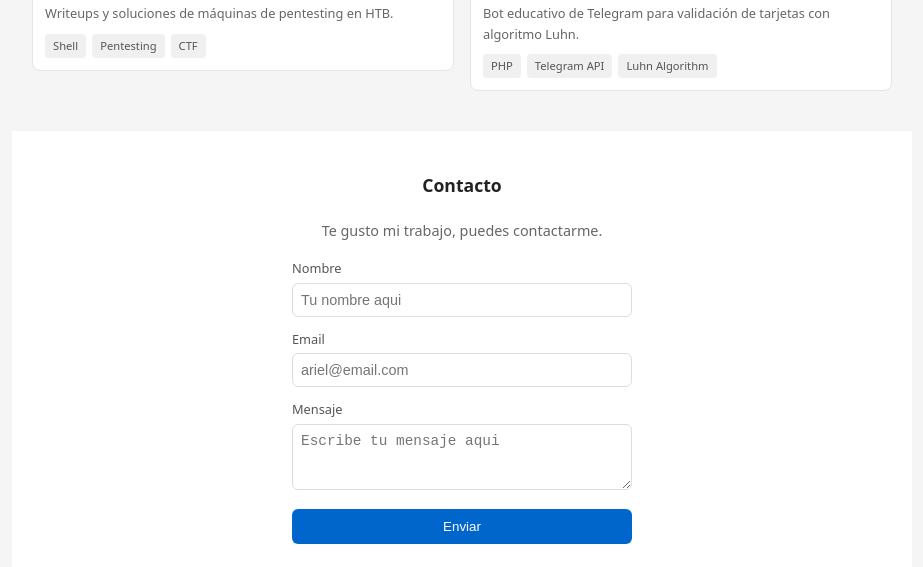
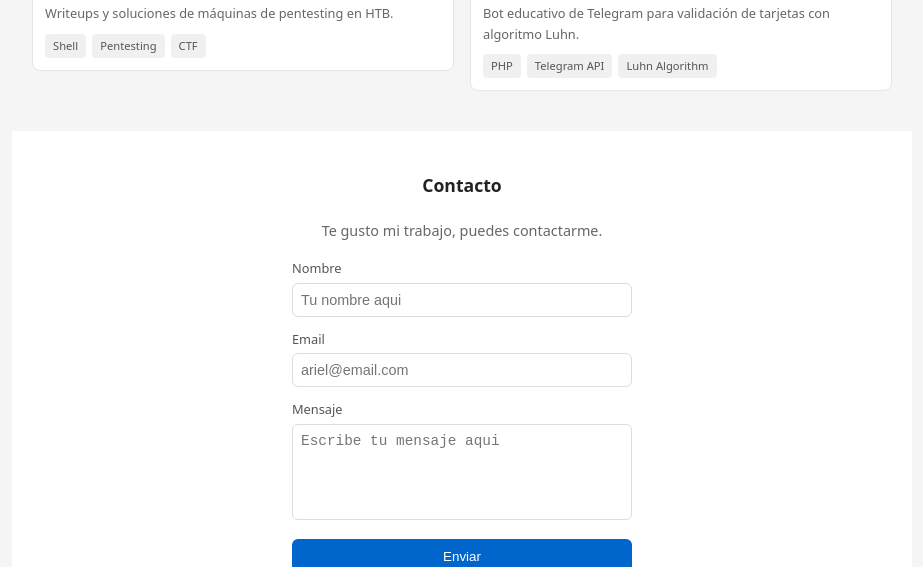
Before and after one commit to mat1520/Personal_Web, a plain HTML site: page index.html in a window 1280 px wide. Shown: the part 1750-2317 px from the top of the page, without its empty margins (178-1101 px from the left). Drawn offline with Linux system fonts and the light colour scheme.

Commit message:
fix styles.css resize box :0

```diff
--- a/styles.css
+++ b/styles.css
@@ -55,6 +55,7 @@ fieldset { border: none; }
 .form-group { margin-bottom: 12px; }
 .form-group label { display: block; margin-bottom: 4px; color: #555; font-size: 0.8rem; }
 .form-group input, .form-group textarea { width: 100%; padding: 8px; border: 1px solid #ddd; border-radius: 6px; font-size: 0.9rem; }
+.form-group textarea { min-height: 96px; resize: none; }
 .form-group input:focus, .form-group textarea:focus { outline: none; border-color: #0066cc; }
 .form-group button { width: 100%; padding: 10px; background: #0066cc; color: #fff; border: none; border-radius: 6px; cursor: pointer; }
 .contact-divider { border: none; border-top: 1px solid #e5e5e5; width: 40px; margin: 20px auto; }
```
